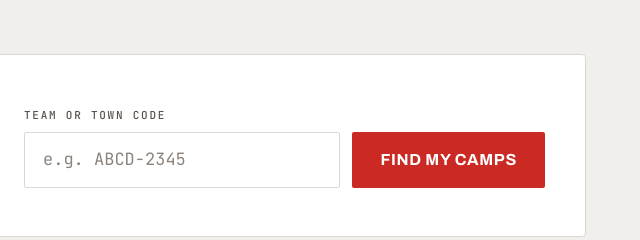
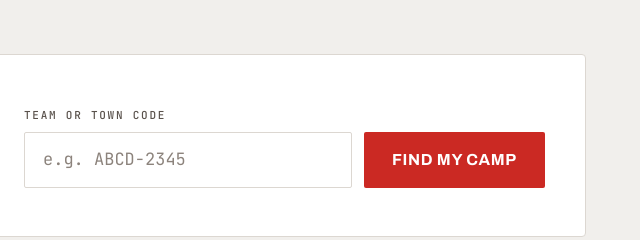
Before and after one commit to Dgreentime-design/dichiarobaseball.com, a website: page team-camps.html in a window 1280 px wide. Shown: the part 1220-1460 px from the top of the page, 640-1280 px from the left. Drawn offline with Linux system fonts and the light colour scheme.

Commit message:
Round 33b: the team code button reads Find my camp
Co-Authored-By: Claude Opus 5.5 <noreply@anthropic.com>

```diff
--- a/team-camps.html
+++ b/team-camps.html
@@ -202,7 +202,7 @@
     <label for="team-code-input">Team or town code</label>
     <div class="team-code__row">
       <input class="input input--code" id="team-code-input" name="code" type="text" placeholder="e.g. ABCD-2345" autocomplete="off" autocapitalize="characters" autocorrect="off" spellcheck="false" maxlength="40" required>
-      <button class="btn btn--primary" type="submit" data-team-code-submit>Find my camps</button>
+      <button class="btn btn--primary" type="submit" data-team-code-submit>Find my camp</button>
     </div>
     <p class="field__error team-code__message" data-team-code-message aria-live="polite"></p>
   </div>
```
Also changed, not shown: camps-and-clinics.html (+1 -1 lines), partials/team-code.html (+1 -1 lines), register.html (+1 -1 lines).
